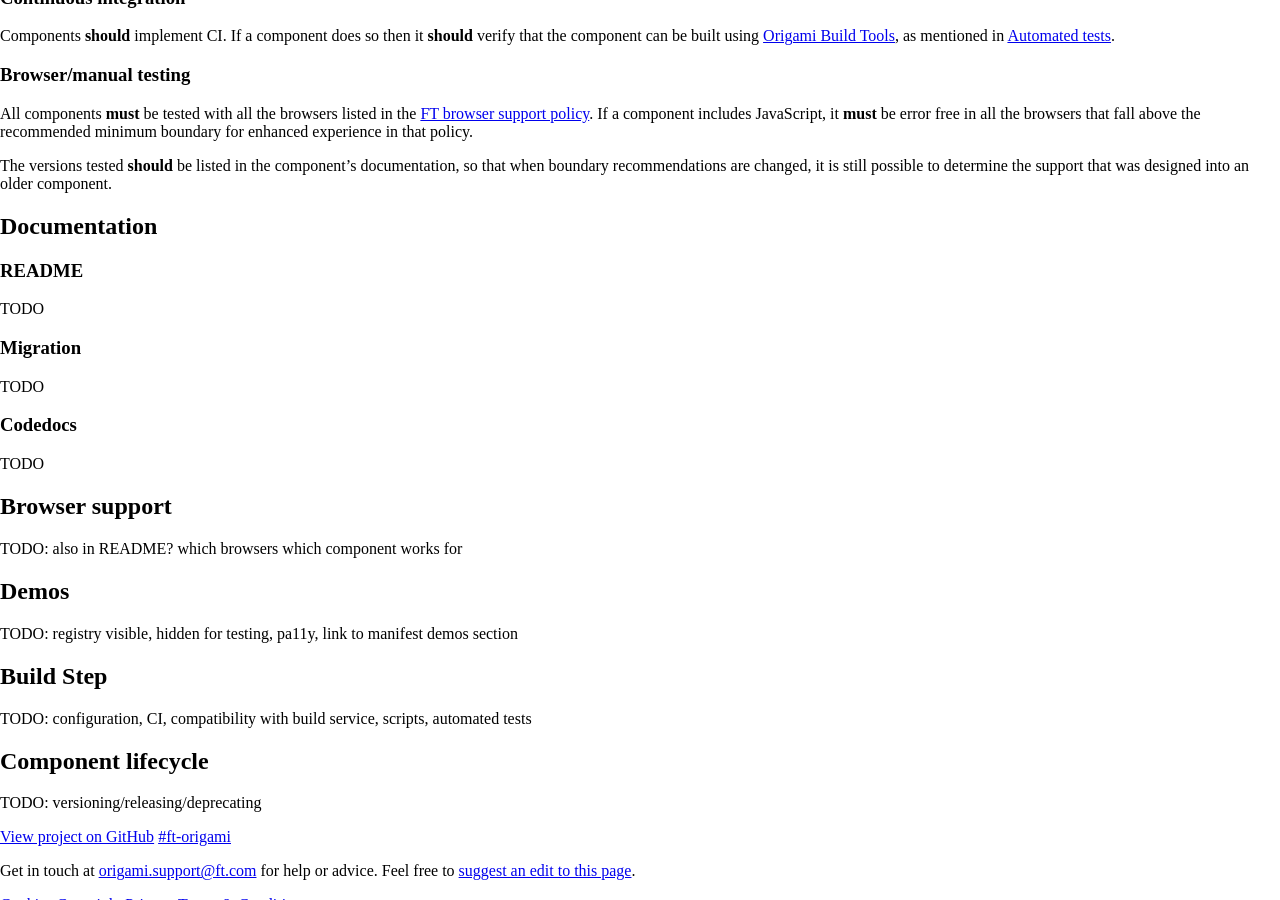
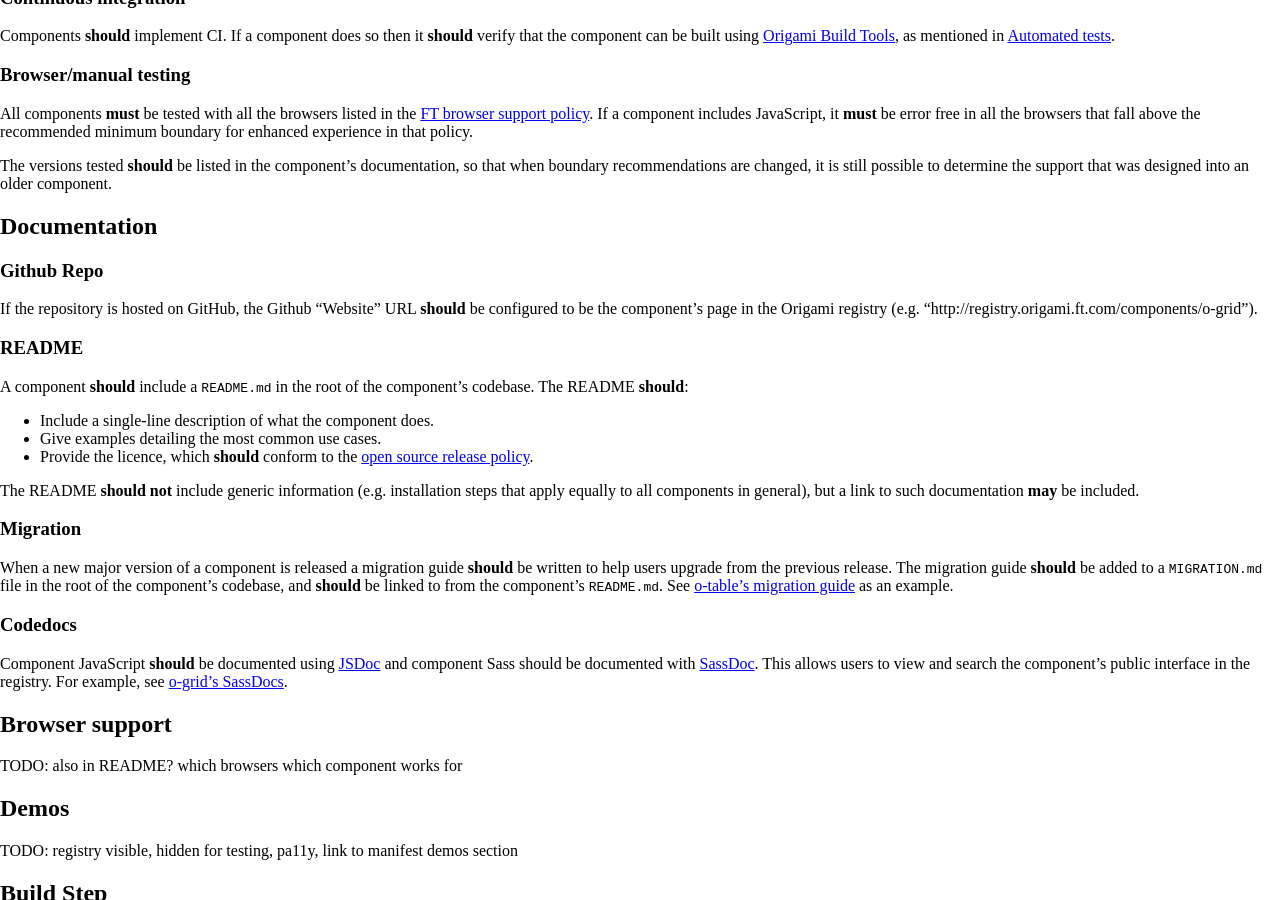
Before and after one commit to Financial-Times/origami-website, a Jekyll site: the page built from _specification-v1/components.md, in a window 1280 px wide and 900 px high, scrolled down 4166 px. Built offline with Jekyll 4.4.1, drawn with Linux system fonts in a browser that asks for light colours; a style sheet for code colours, icons or effects is not loaded.

Commit message:
Add the documentation section to the component spec. (#80)
* Add the documentation section to the component spec.

```diff
--- a/_specification-v1/components.md
+++ b/_specification-v1/components.md
@@ -232,18 +232,26 @@ The versions tested **should** be listed in the component’s documentation, so
 
 ## Documentation
 
+### Github Repo
+
+If the repository is hosted on GitHub, the Github “Website” URL **should** be configured to be the component's page in the Origami registry (e.g. "http://registry.origami.ft.com/components/o-grid").
+
 ### README
 
-TODO
+A component **should** include a `README.md` in the root of the component's codebase. The README **should**:
+- Include a single-line description of what the component does.
+- Give examples detailing the most common use cases.
+- Provide the licence, which **should** conform to the [open source release policy](https://docs.google.com/document/d/1pI-qI3BrO5edFYdHcoDCH9wVbfbFvroclxSEtkXwpCw).
+
+The README **should not** include generic information (e.g. installation steps that apply equally to all components in general), but a link to such documentation **may** be included.
 
 ### Migration
 
-TODO
+When a new major version of a component is released a migration guide **should** be written to help users upgrade from the previous release. The migration guide **should** be added to a `MIGRATION.md` file in the root of the component's codebase, and **should** be linked to from the component's `README.md`. See [o-table's migration guide](https://github.com/Financial-Times/o-table#migration) as an example.
 
 ### Codedocs
 
-TODO
-
+Component JavaScript **should** be documented using [JSDoc](http://usejsdoc.org/) and component Sass should be documented with [SassDoc](http://sassdoc.com/). This allows users to view and search the component's public interface in the registry. For example, see [o-grid's SassDocs](https://registry.origami.ft.com/components/o-grid/sassdoc).
 
 ## Browser support
 
--- a/pages/home.html
+++ b/pages/home.html
@@ -37,7 +37,7 @@ nav_order: 1
 		<div class="o-layout-item">
 			<h2>Get Started</h2>
 			<p>To jump straight in and include Origami components in your project, see our <a href="/docs/tutorials/">tutorials page</a>.</p>
-			<p>If you would like to learn about Origami components in more detail see our <a href="/docs/components/#including-origami-components-in-your-project">component documentation</a>.</p>
+			<p>If you would like to learn about Origami components in more detail see our <a href="/docs/components/">component documentation</a>.</p>
 			<p>For an overview of all the tools and services we offer see our <a href="/docs/">documentation page</a>.</p>
 		</div>
 
```
